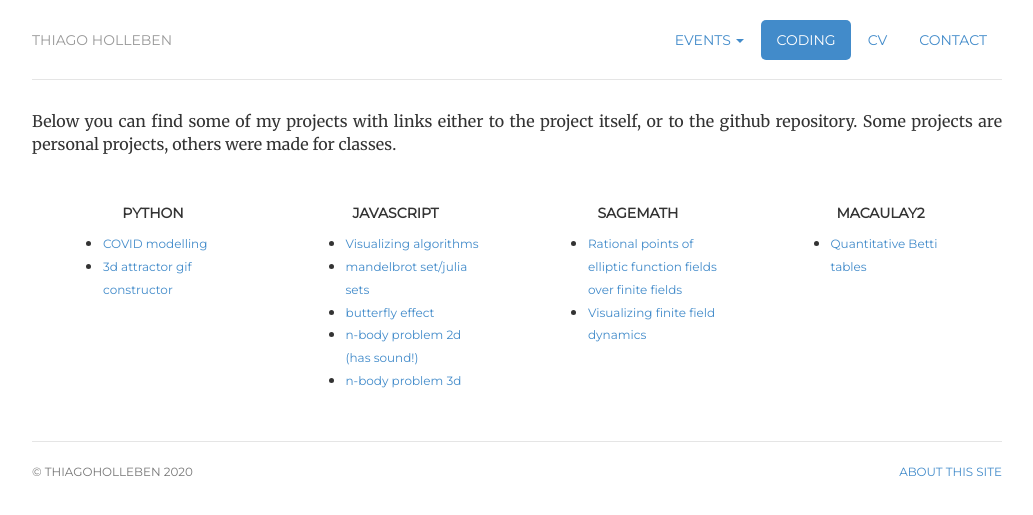
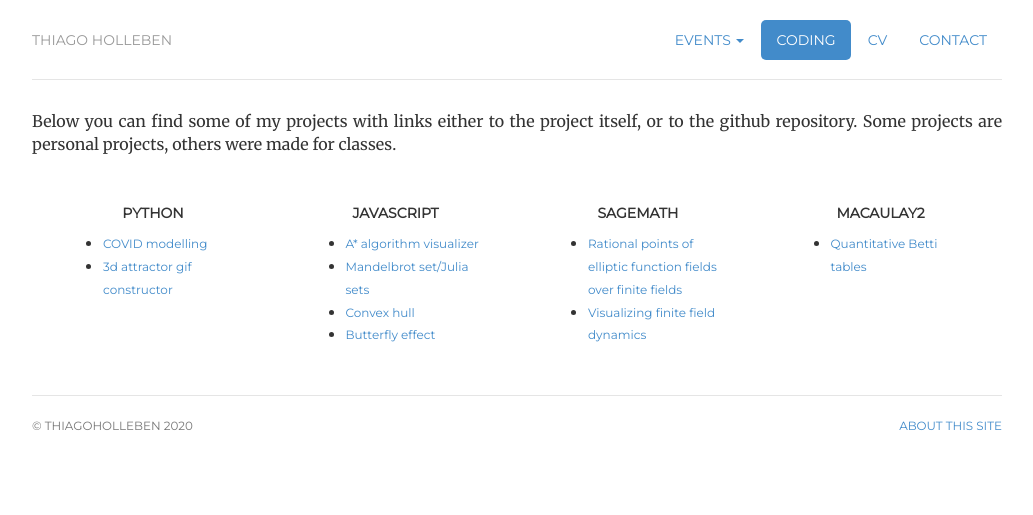
Before and after one commit to hollebenthiago/hollebenthiago.github.io, a Jekyll site: the page built from coding/index.html, in a window 1280 px wide. Shown: the top 515 px of the page, without its empty margins (123-1156 px from the left). Built offline with Jekyll 4.4.1, drawn with Linux system fonts in a browser that asks for light colours.

Commit message:
adding convex hull, removing n-body problems

```diff
--- a/coding/index.html
+++ b/coding/index.html
@@ -34,20 +34,23 @@ description: Thiago Holleben is a graduate student at UFRJ.
                 <h5 class="card-title">Javascript</h5>
                 <ul>
                     <li>
-                        <a class="card-text" href="https://hollebenthiago.github.io/a_star/">Visualizing algorithms</a>
+                        <a class="card-text" href="https://hollebenthiago.github.io/a_star/">A* algorithm visualizer</a>
                     </li>
                     <li>
-                        <a class="card-text" href="https://hollebenthiago.github.io/mandelbrot/">mandelbrot set/julia sets</a>
+                        <a class="card-text" href="https://hollebenthiago.github.io/mandelbrot/">Mandelbrot set/Julia sets</a>
                     </li>
                     <li>
-                        <a class="card-text" href="https://hollebenthiago.github.io/butterfly/">butterfly effect</a>
+                        <a class="card-text" href="https://hollebenthiago.github.io/convexhull/">Convex hull</a>
                     </li>
                     <li>
+                        <a class="card-text" href="https://hollebenthiago.github.io/butterfly/">Butterfly effect</a>
+                    </li>
+                    <!-- <li>
                         <a class="card-text" href="https://hollebenthiago.github.io/n-Body-Problem-2D/">n-body problem 2d (has sound!)</a>
                     </li>
                     <li>
                         <a class="card-text" href="https://hollebenthiago.github.io/n-Body-Problem-3D/">n-body problem 3d</a>
-                    </li>
+                    </li> -->
                 </ul>
             </div>
         </div>
```
